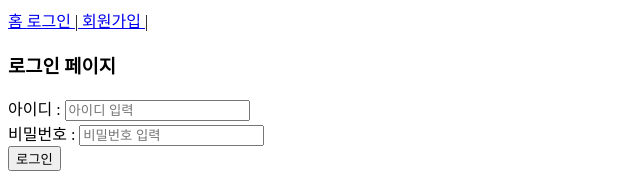
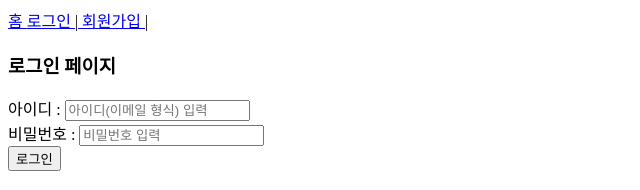
Before and after one commit to leehyeon2021/IRIRO-front, a React (Vite) app in the folder src/main/react/: page /login in a window 1280 px wide. Shown: the top 190 px of the page, without its empty margins (0-640 px from the left). Built offline with nearby package versions, Linux system fonts and the light colour scheme.

Commit message:
로그인 페이지 수정 완료

```diff
--- a/src/main/react/src/pages/community/Login.jsx
+++ b/src/main/react/src/pages/community/Login.jsx
@@ -22,7 +22,7 @@ export default function Login(props){
                 localStorage.setItem("token",token);
                 // token 이라는 이름을 서버로부터 받은 token 저장
                 alert('로그인에 성공하였습니다.');
-                location.href="/"; // 메인페이지 이동, (인증=로그인/로그아웃) 주의할 점 : navigate 대신에 location
+                location.href="/community"; // 메인페이지 이동, (인증=로그인/로그아웃) 주의할 점 : navigate 대신에 location
             }else{
                 alert('로그인에 실패하였습니다.');
             }
@@ -35,7 +35,7 @@ export default function Login(props){
     <div>
         <h3> 로그인 페이지 </h3>
         <form onSubmit={ login }> {/* 통신함수연결 */}
-            아이디 : <input name="email" placeholder="아이디 입력"/> <br />
+            아이디 : <input name="email" placeholder="아이디(이메일 형식) 입력"/> <br />
             비밀번호 : <input name="pwToken" placeholder="비밀번호 입력"/> <br />
             <button type="submit"> 로그인 </button>
             { /* submit : 현재 form 안에 있는 마크업들 전송 이벤트 */}
```
